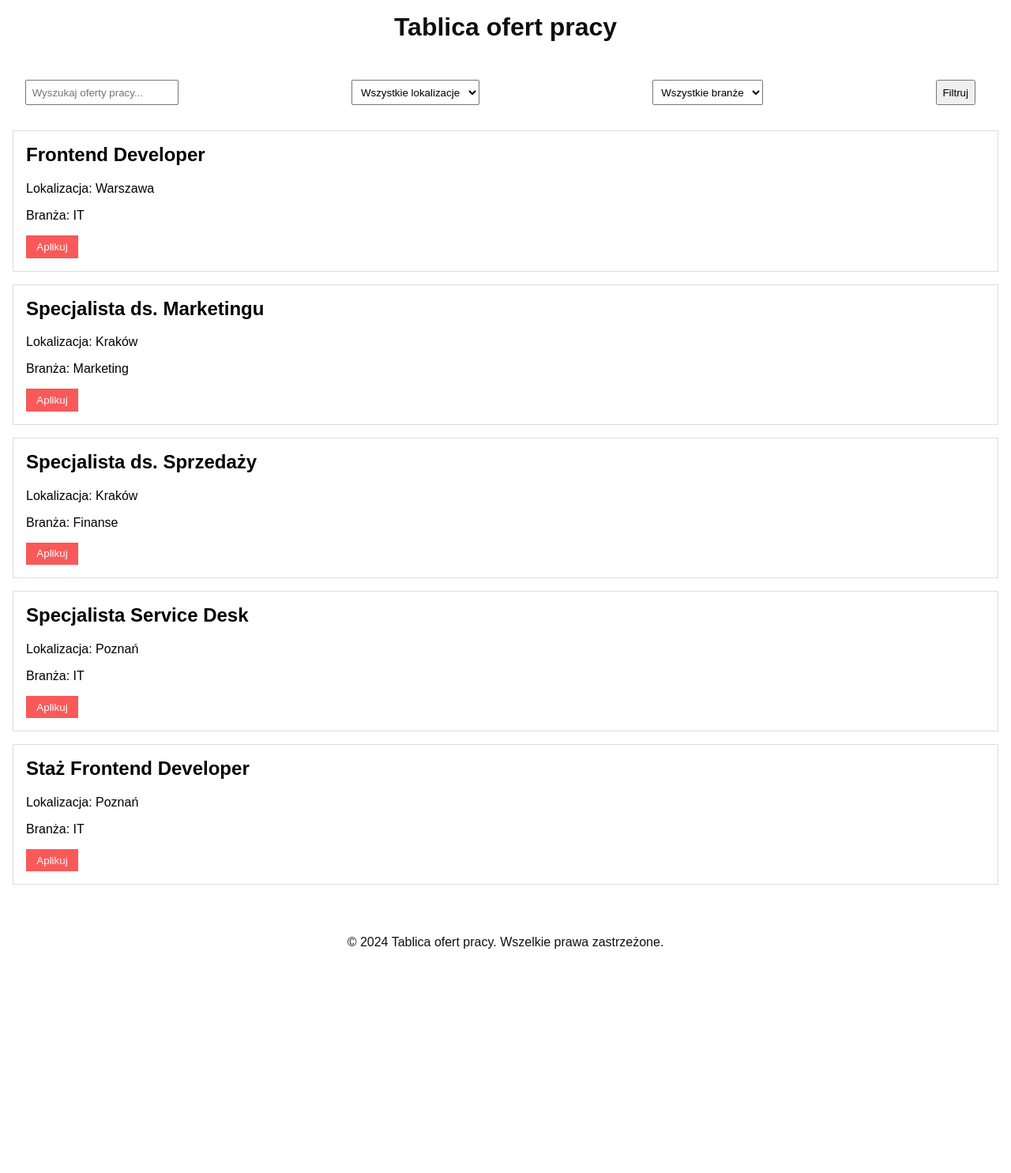
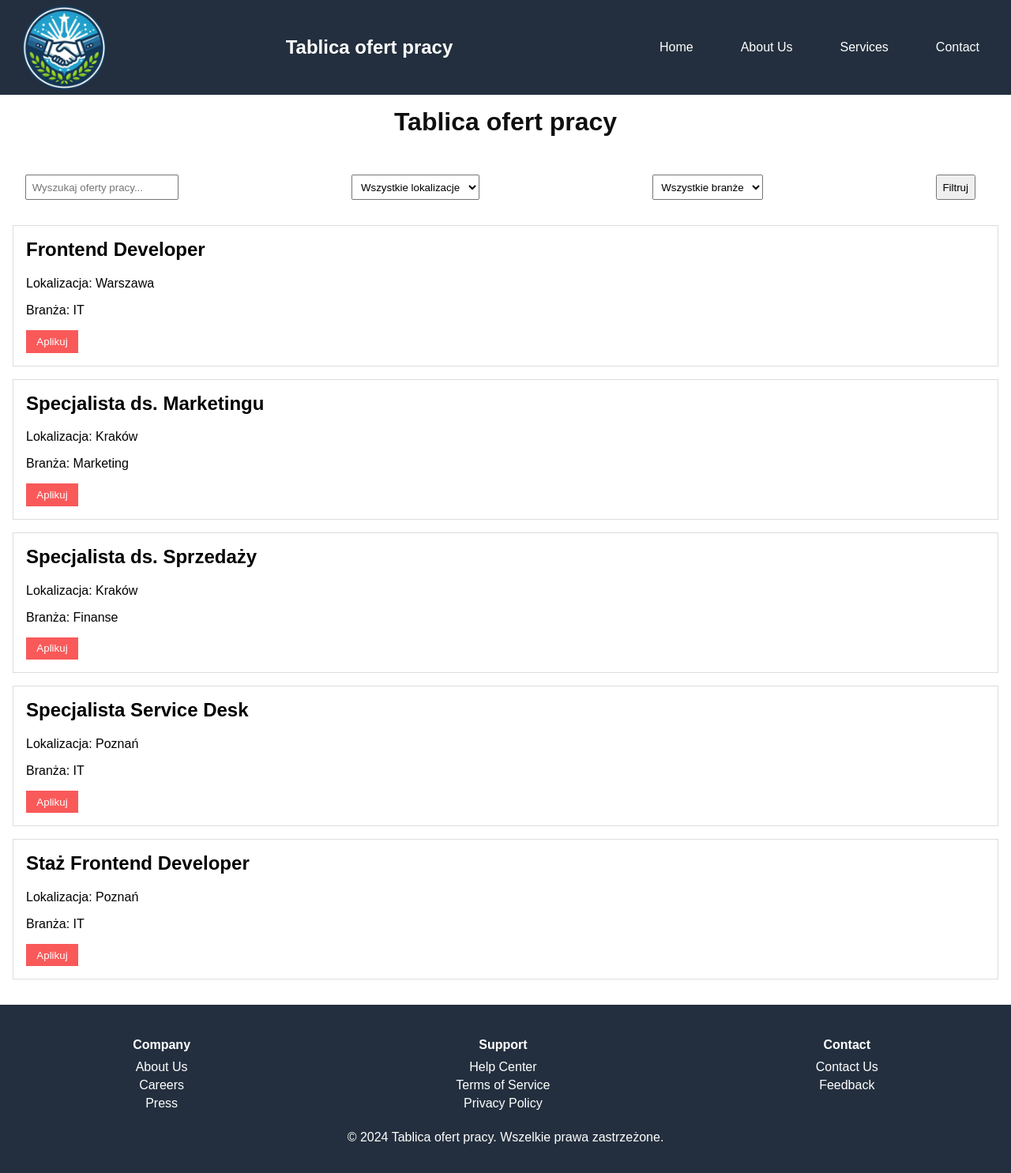
Before and after one commit to bongoja/technologieinternetowe, a plain HTML site: page index.html in a window 1280 px wide. Shown: the whole page at 79% size. Before the commit the page ends 1234 px from the top, so only its background shows below. Drawn offline with Linux system fonts and the light colour scheme.

Commit message:
front end dodany
podstrony about us/services/contact

```diff
--- a/index.html
+++ b/index.html
@@ -2,11 +2,25 @@
 <html lang="en">
 <head>
     <meta charset="UTF-8">
-    <meta name="viewport" content="width=device-width, initial-scale=1.0">
     <title>Tablica ofert pracy</title>
     <link rel="stylesheet" href="styles.css">
 </head>
 <body>
+    <!-- Navigation Bar -->
+    <nav class="navbar">
+        <div class="navbar-container">
+            <img src="logo_p.png" alt="Logo" class="logo-img">
+        </a>
+        <a href="index.html" class="nav-logo">Tablica ofert pracy</a>
+            <ul class="nav-menu">
+                <li class="nav-item"><a href="index.html" class="nav-link">Home</a></li>
+                <li class="nav-item"><a href="about.html" class="nav-link">About Us</a></li>
+                <li class="nav-item"><a href="services.html" class="nav-link">Services</a></li>
+                <li class="nav-item"><a href="contact.html" class="nav-link">Contact</a></li>
+            </ul>
+        </div>
+    </nav>
+
     <header class="first-color">
         <h1>Tablica ofert pracy</h1>
     </header>
@@ -64,8 +78,36 @@
         </section>
     </main>
 
-    <footer class="third-color">
+    <!-- Footer -->
+    <footer class="footer third-color">
+        <div class="footer-container">
+            <div class="footer-column">
+                <h4>Company</h4>
+                <ul>
+                    <li><a href="about.html">About Us</a></li>
+                    <li><a href="careers.html">Careers</a></li>
+                    <li><a href="press.html">Press</a></li>
+                </ul>
+            </div>
+            <div class="footer-column">
+                <h4>Support</h4>
+                <ul>
+                    <li><a href="help.html">Help Center</a></li>
+                    <li><a href="terms.html">Terms of Service</a></li>
+                    <li><a href="privacy.html">Privacy Policy</a></li>
+                </ul>
+            </div>
+            <div class="footer-column">
+                <h4>Contact</h4>
+                <ul>
+                    <li><a href="contact.html">Contact Us</a></li>
+                    <li><a href="feedback.html">Feedback</a></li>
+                </ul>
+            </div>
+        </div>
+        <div class="footer-bottom">
             <p>&copy; 2024 Tablica ofert pracy. Wszelkie prawa zastrzeżone.</p>
+        </div>
     </footer>
 
     <!-- Modal do przesyłania CV -->
--- a/styles.css
+++ b/styles.css
@@ -16,6 +16,99 @@ header h1 {
 
 main {
     padding: 1em;
+}
+
+/* Navigation Bar */
+.navbar {
+    background-color: #232F3E;
+    overflow: hidden;
+}
+
+.navbar-container {
+    display: flex;
+    justify-content: space-between;
+    align-items: center;
+    padding: 0 20px;
+}
+
+.nav-logo {
+    color: #FFF;
+    text-decoration: none;
+    font-size: 24px;
+    font-weight: bold;
+}
+
+.logo-img {
+    height: auto;
+    max-width: 120px;
+}
+
+.nav-menu {
+    list-style-type: none;
+    margin: 0;
+    padding: 0;
+    display: flex;
+}
+
+.nav-item {
+    margin-left: 20px;
+}
+
+.nav-link {
+    color: #FFF;
+    text-decoration: none;
+    padding: 14px 20px;
+    display: block;
+}
+
+.nav-link:hover {
+    background-color: #575757;
+    border-radius: 4px;
+}
+
+/* Footer */
+.footer {
+    background-color: #232F3E;
+    color: #FFF;
+    padding: 20px 0;
+}
+
+.footer-container {
+    display: flex;
+    justify-content: space-around;
+    align-items: flex-start;
+}
+
+.footer-column {
+    max-width: 200px;
+}
+
+.footer-column h4 {
+    margin-bottom: 10px;
+}
+
+.footer-column ul {
+    list-style-type: none;
+    margin: 0;
+    padding: 0;
+}
+
+.footer-column ul li {
+    margin-bottom: 5px;
+}
+
+.footer-column ul li a {
+    color: #FFF;
+    text-decoration: none;
+}
+
+.footer-column ul li a:hover {
+    text-decoration: underline;
+}
+
+.footer-bottom {
+    text-align: center;
+    margin-top: 20px;
 }
 
 .search-filter {
```
Also changed, not shown: about.html (added, +69 -0 lines), contact.html (added, +62 -0 lines), home.html (added, +62 -0 lines), services.html (added, +70 -0 lines), logo_p.png (added), 1 other file. Lines whose indentation alone changed are shown as unchanged.
